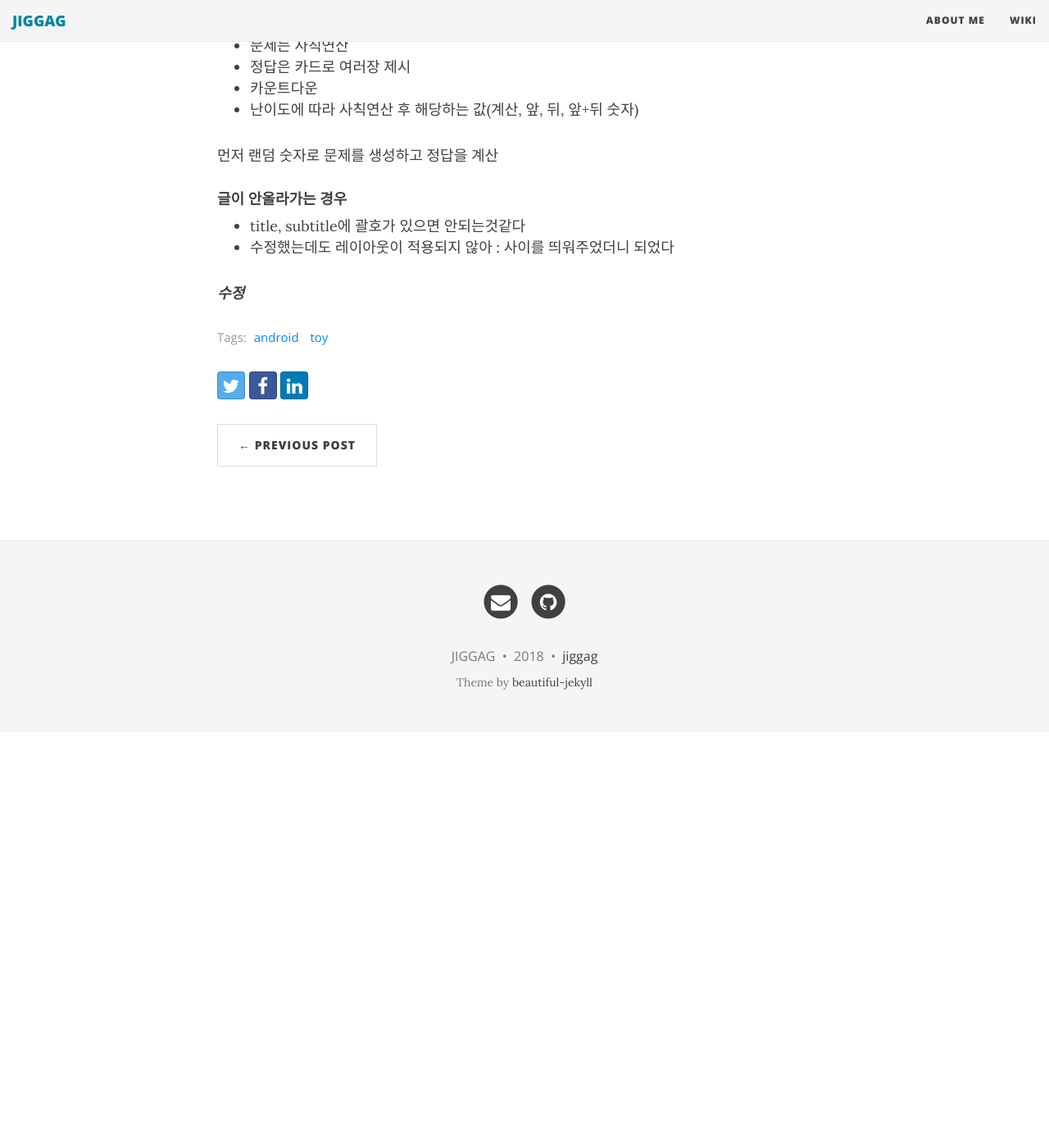
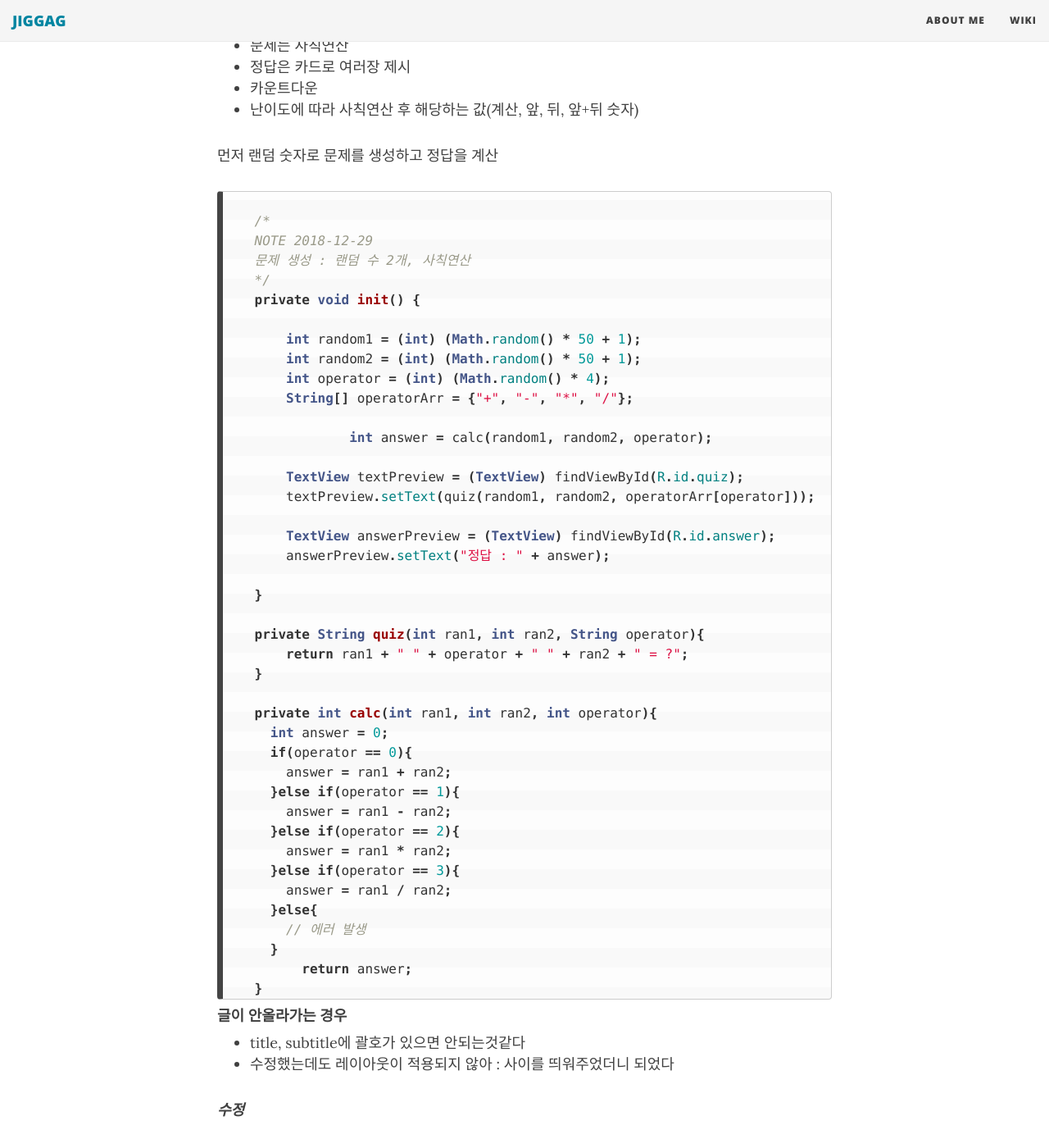
Before and after one commit to jiggag/jiggag.github.io, a Jekyll site: the page built from _posts/2018-12/2018-12-29-android-toy-brainquick-cardgame.md, in a window 1280 px wide and 1400 px high, scrolled down 601 px. Shown: the whole window at 82% size. Built offline with Jekyll 4.4.1, drawn with Linux system fonts in a browser that asks for light colours; nearby versions of some CDN libraries; before the commit the page ends 1494 px from its top, so only the background shows below that.

Commit message:
Update 2018-12-29-android-toy-brainquick-cardgame.md

````diff
--- a/_posts/2018-12/2018-12-29-android-toy-brainquick-cardgame.md
+++ b/_posts/2018-12/2018-12-29-android-toy-brainquick-cardgame.md
@@ -25,6 +25,49 @@ tags : [android,toy]
 
 먼저 랜덤 숫자로 문제를 생성하고 정답을 계산
 
+```java
+
+    /*
+    NOTE 2018-12-29
+    문제 생성 : 랜덤 수 2개, 사칙연산
+    */
+    private void init() {
+
+        int random1 = (int) (Math.random() * 50 + 1);
+        int random2 = (int) (Math.random() * 50 + 1);
+        int operator = (int) (Math.random() * 4);
+        String[] operatorArr = {"+", "-", "*", "/"};
+
+	    	int answer = calc(random1, random2, operator);
+
+        TextView textPreview = (TextView) findViewById(R.id.quiz);
+        textPreview.setText(quiz(random1, random2, operatorArr[operator]));
+
+        TextView answerPreview = (TextView) findViewById(R.id.answer);
+        answerPreview.setText("정답 : " + answer);
+
+    }
+
+    private String quiz(int ran1, int ran2, String operator){
+        return ran1 + " " + operator + " " + ran2 + " = ?";
+    }
+
+    private int calc(int ran1, int ran2, int operator){
+      int answer = 0;
+      if(operator == 0){
+        answer = ran1 + ran2;
+      }else if(operator == 1){
+        answer = ran1 - ran2;
+      }else if(operator == 2){
+        answer = ran1 * ran2;
+      }else if(operator == 3){
+        answer = ran1 / ran2;
+      }else{
+        // 에러 발생
+      }
+          return answer;
+    }
+```
 
 #### 글이 안올라가는 경우
 - title, subtitle에 괄호가 있으면 안되는것같다
````
